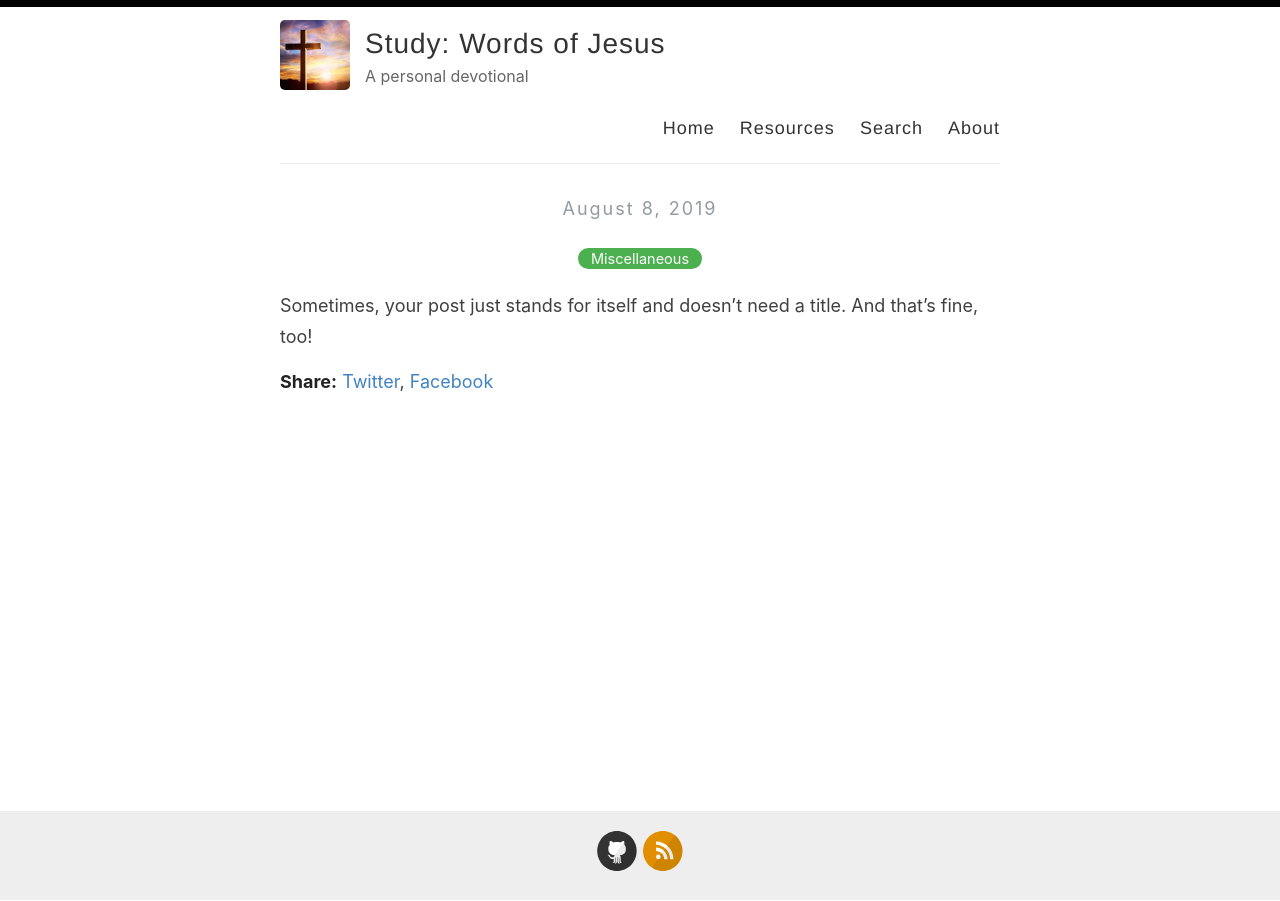
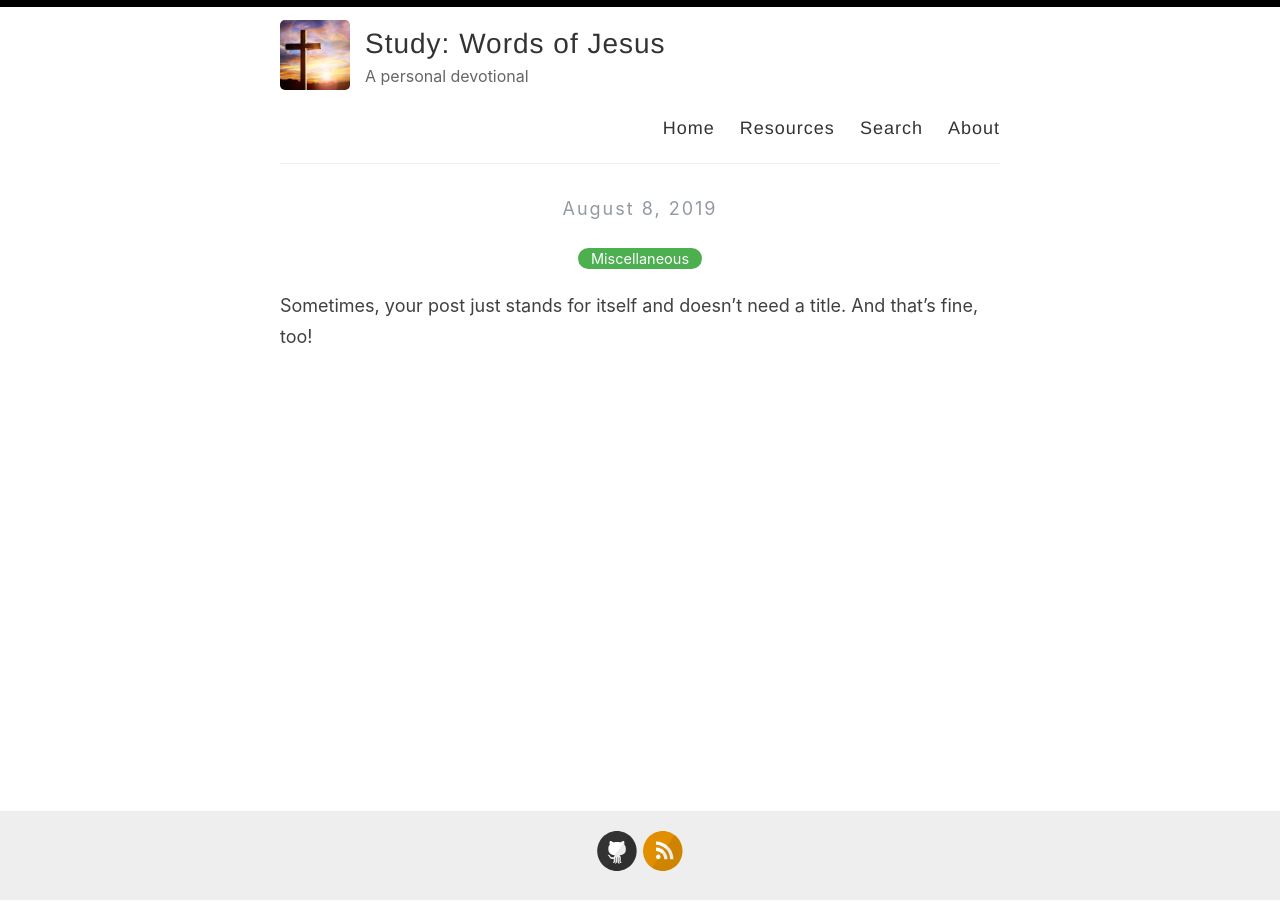
Before and after one commit to jiangts/words-of-jesus, a Jekyll site: the page built from _posts/2019-08-08-no-title-posts.md, in a window 1280 px wide. Built offline with Jekyll 4.4.1, drawn with Linux system fonts in a browser that asks for light colours; part of the change alters nothing that is shown.

Commit message:
Update Fri Nov 27 09:55:07 PST 2020

```diff
--- a/_config.yml
+++ b/_config.yml
@@ -96,3 +96,5 @@ exclude:
   - LICENSE
   - README.md
   - CNAME
+  - deploy.sh
+  - _drafts
--- a/_layouts/post.html
+++ b/_layouts/post.html
@@ -29,9 +29,11 @@ layout: default
     {{ content }}
   </div>
 
+  <!--
   <div>
     <p><span class="share-box">Share:</span> <a href="http://twitter.com/share?text={{ page.title }}&url={{site.url}}{{page.url}}" target="_blank">Twitter</a>, <a href="https://www.facebook.com/sharer.php?u={{site.url}}{{page.url}}" target="_blank">Facebook</a></p>
   </div>
+  -->
 
   <!--<div class="date">
     Written on {{ page.date | date: "%B %e, %Y" }}
```
